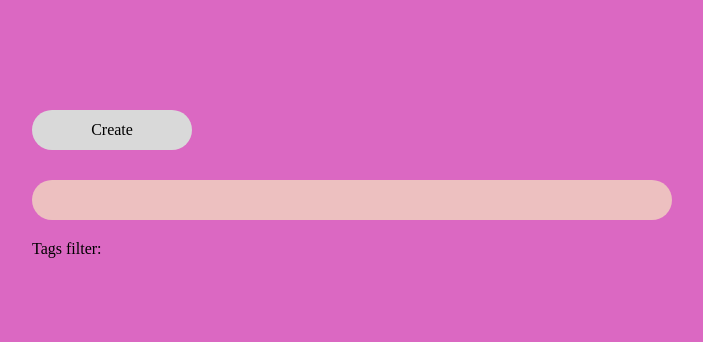
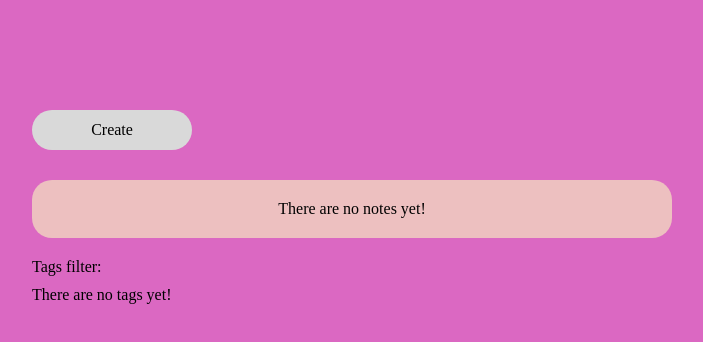
Before and after one commit to DanKo-code/Text-editor-with-tags, a React (Create React App) app: page / in a window 1280 px wide. Shown: the top 342 px of the page, without its empty margins (288-991 px from the left). Built offline with nearby package versions, Linux system fonts and the light colour scheme.

Commit message:
add "there are no (tags/notes)"

```diff
--- a/src/components/NotesList/NotesList.module.css
+++ b/src/components/NotesList/NotesList.module.css
@@ -5,3 +5,9 @@
   padding: 20px 20px;
   border-radius: 20px;
 }
+
+.noNotes {
+  display: flex;
+  justify-content: center;
+  align-items: center;
+}
--- a/src/components/NotesList/NotesList.tsx
+++ b/src/components/NotesList/NotesList.tsx
@@ -27,13 +27,17 @@ const NotesList = () => {
 
   return (
     <div className={NotesListStyles.wrapper}>
-      {filterNotes.map((note) => {
-        return (
-          <div onClick={() => handleSelect(note)}>
-            <Note key={note.id} note={note} />
-          </div>
-        );
-      })}
+      {filterNotes.length ? (
+        filterNotes.map((note) => {
+          return (
+            <div onClick={() => handleSelect(note)}>
+              <Note key={note.id} note={note} />
+            </div>
+          );
+        })
+      ) : (
+        <div className={NotesListStyles.noNotes}>There are no notes yet!</div>
+      )}
     </div>
   );
 };
--- a/src/components/TagsList/TagsList.module.css
+++ b/src/components/TagsList/TagsList.module.css
@@ -6,3 +6,9 @@
   display: flex;
   flex-direction: row;
 }
+
+.noTags {
+  display: flex;
+  justify-content: center;
+  align-items: center;
+}
--- a/src/components/TagsList/TagsList.tsx
+++ b/src/components/TagsList/TagsList.tsx
@@ -26,13 +26,17 @@ const TagsList = () => {
     <div>
       <div className={TagsListStyles.title}>Tags filter:</div>
       <div className={TagsListStyles.tagsListWrapper}>
-        {tags.map((item) => {
-          return (
-            <div onClick={() => handleTagClick(item)}>
-              <Tag key={item.id} tag={item} />
-            </div>
-          );
-        })}
+        {tags.length ? (
+          tags.map((item) => {
+            return (
+              <div onClick={() => handleTagClick(item)}>
+                <Tag key={item.id} tag={item} />
+              </div>
+            );
+          })
+        ) : (
+          <div className={TagsListStyles.noTags}>There are no tags yet!</div>
+        )}
       </div>
     </div>
   );
```
